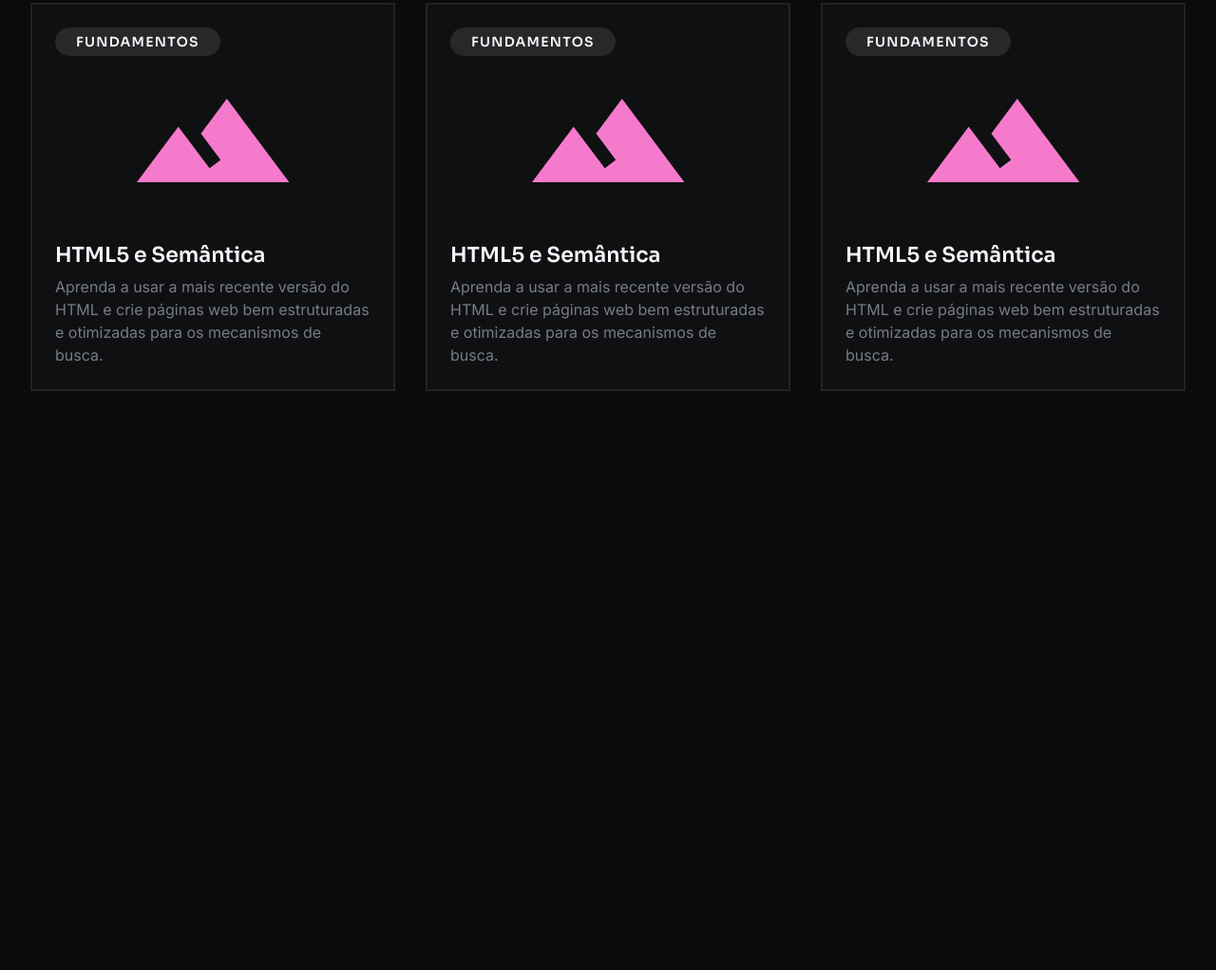
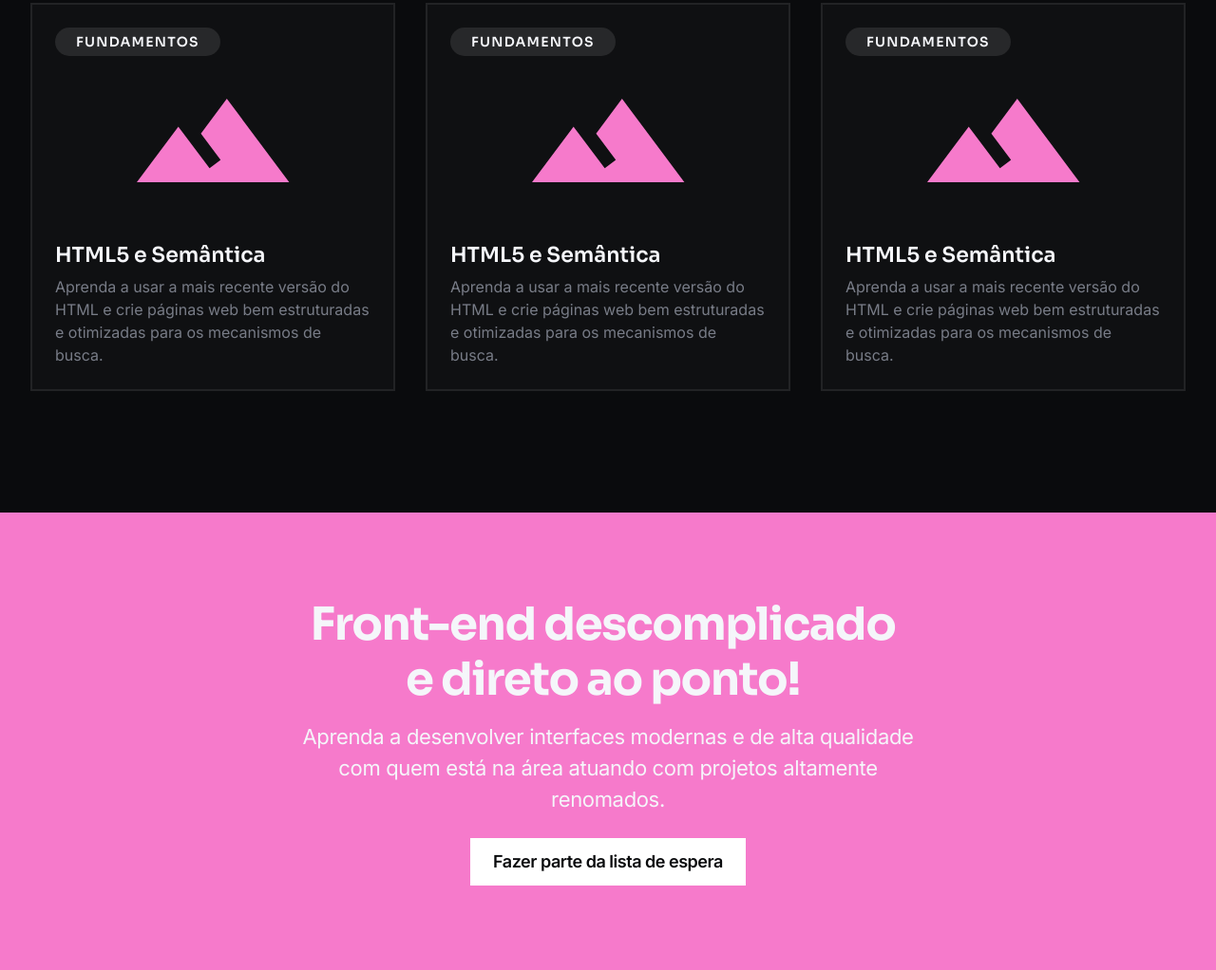
Before and after one commit to irafaelpub/structboost, a plain HTML site: page index.html in a window 1280 px wide. Shown: the part 2568-3590 px from the top of the page at 95% size. Before the commit the page ends 2980 px from the top, so only its background shows below. Drawn offline with Linux system fonts and the light colour scheme.

Commit message:
section newsletter

```diff
--- a/css/main.css
+++ b/css/main.css
@@ -130,6 +130,7 @@ header nav ul li a:hover {
 
 .s-art-front {
   padding-top: 12.8rem;
+  margin-bottom: 12.8rem;
 }
 
 .s-art-front .title-text {
@@ -168,3 +169,31 @@ header nav ul li a:hover {
 .s-art-front .all .card-post:first-child {
   grid-column: span 2;
 }
+
+.s-newsletter {
+  display: flex;
+  align-items: center;
+  margin: 0 auto;
+  background: var(--pink-10);
+  padding-top: 8.9rem;
+  padding-bottom: 8.9rem;
+  text-align: center;
+}
+
+.s-newsletter .container {
+  max-width: 687px;
+}
+
+.s-newsletter h2 {
+  max-width: 64.6rem;
+  margin-bottom: 1.6rem;
+  line-height: 120%;
+  letter-spacing: -0.144rem;
+}
+
+.s-newsletter p {
+  margin-bottom: 2.4rem;
+  color: var(--gray-100);
+  font-size: 2.2rem;
+  letter-spacing: -0.3375px;
+}
--- a/index.html
+++ b/index.html
@@ -189,5 +189,17 @@
         </div>
       </div>
     </section>
+    <section class="s-newsletter">
+      <div class="container">
+        <h2>Front-end descomplicado e direto ao ponto!</h2>
+        <p>
+          Aprenda a desenvolver interfaces modernas e de alta qualidade com quem
+          está na área atuando com projetos altamente renomados.
+        </p>
+        <button class="btn-primary white lg">
+          Fazer parte da lista de espera
+        </button>
+      </div>
+    </section>
   </body>
 </html>
```
